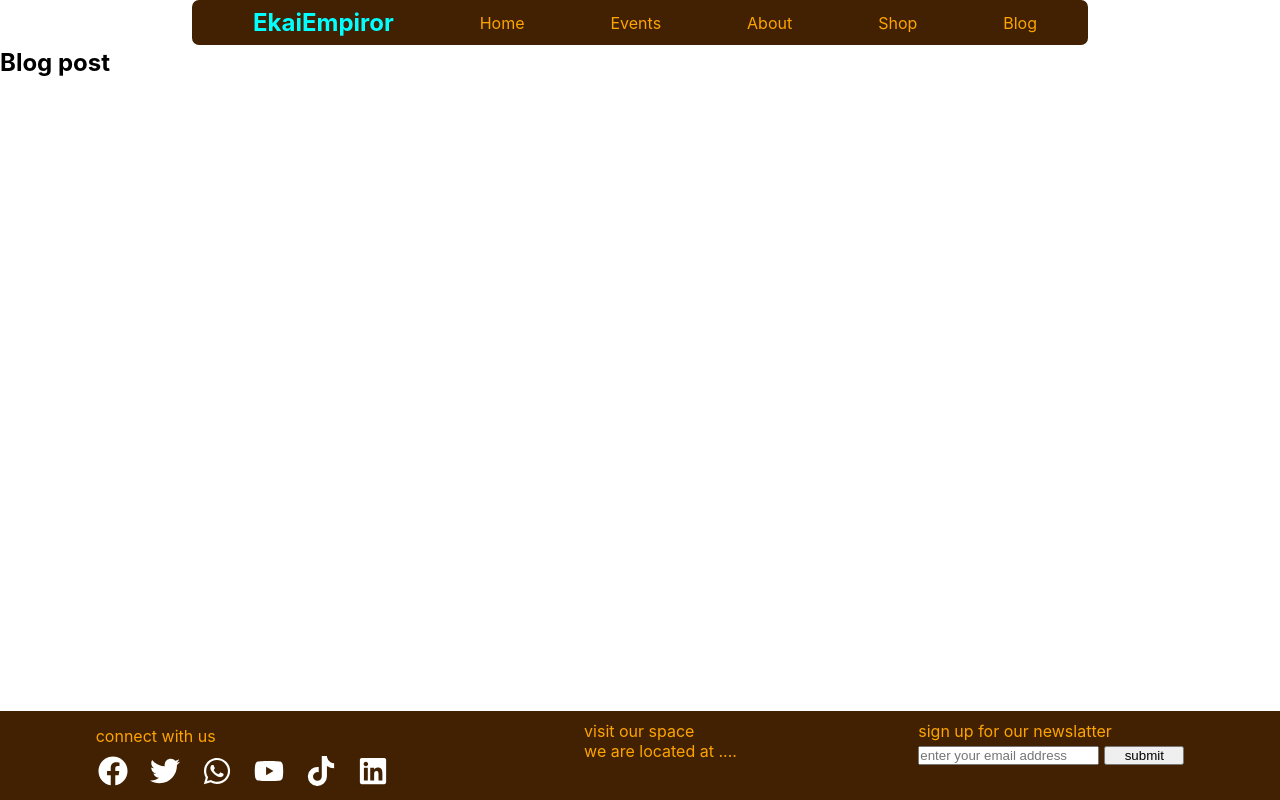
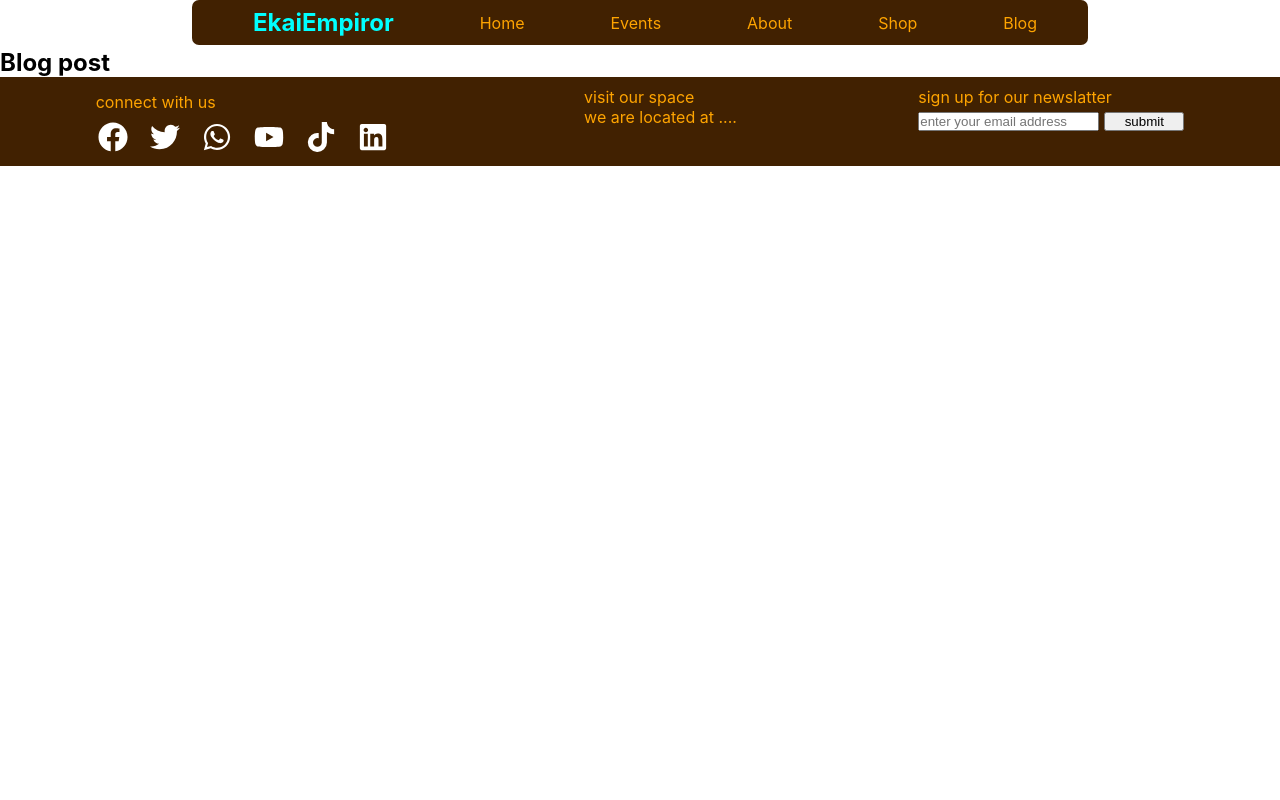
Before and after one commit to Kris-Ekiteles/ekai_empiror, a React (Create React App) app: page /blog in a window 1280 px wide. Built offline with nearby package versions, Linux system fonts and the light colour scheme.

Commit message:
footer width

```diff
--- a/src/components/Footer.css
+++ b/src/components/Footer.css
@@ -1,6 +1,6 @@
 footer {
   bottom: 0;
-  width: 100vw;
+  width: 100%;
   height: fit-content;
   background-color: #412101;
   display: flex;
@@ -9,7 +9,7 @@ footer {
   color: #fea400;
   padding-top: 10px;
   padding-bottom: 10px;
-  position: absolute;
+  position: relative;
   margin-bottom: 0;
   margin-top: auto;
 
```
